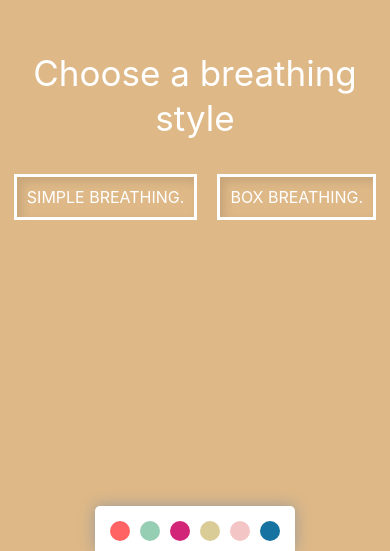
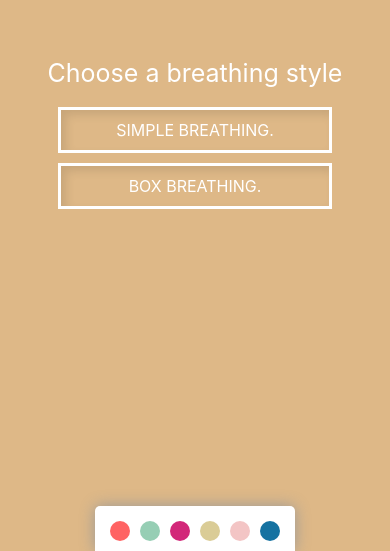
Before and after one commit to ashobiz/breath-It, a React (Create React App) app: page / in a window 390 px wide. Shown: the part 293-844 px from the top of the page. Built offline with nearby package versions, Linux system fonts and the light colour scheme.

Commit message:
Style fix

```diff
--- a/src/app.module.scss
+++ b/src/app.module.scss
@@ -24,6 +24,10 @@ body {
             font-size: 35px;
             line-height: 45px;
             font-weight: normal;
+            @media (max-width: 500px) {
+              font-size: 25px;
+              line-height: 35px;
+            }
           }
           span {
             display: inline-block;
@@ -35,6 +39,9 @@ body {
             box-shadow: inset 5px 5px 10px rgba(0, 0, 0, 0.1);
             background-color: rgba(0, 0, 0, 0);
             transition: all 0.5s ease;
+            @media (max-width: 500px) {
+              display: block;
+            }
             &:hover {
               background-color: rgba(0, 0, 0, 0.1);
             }
```
